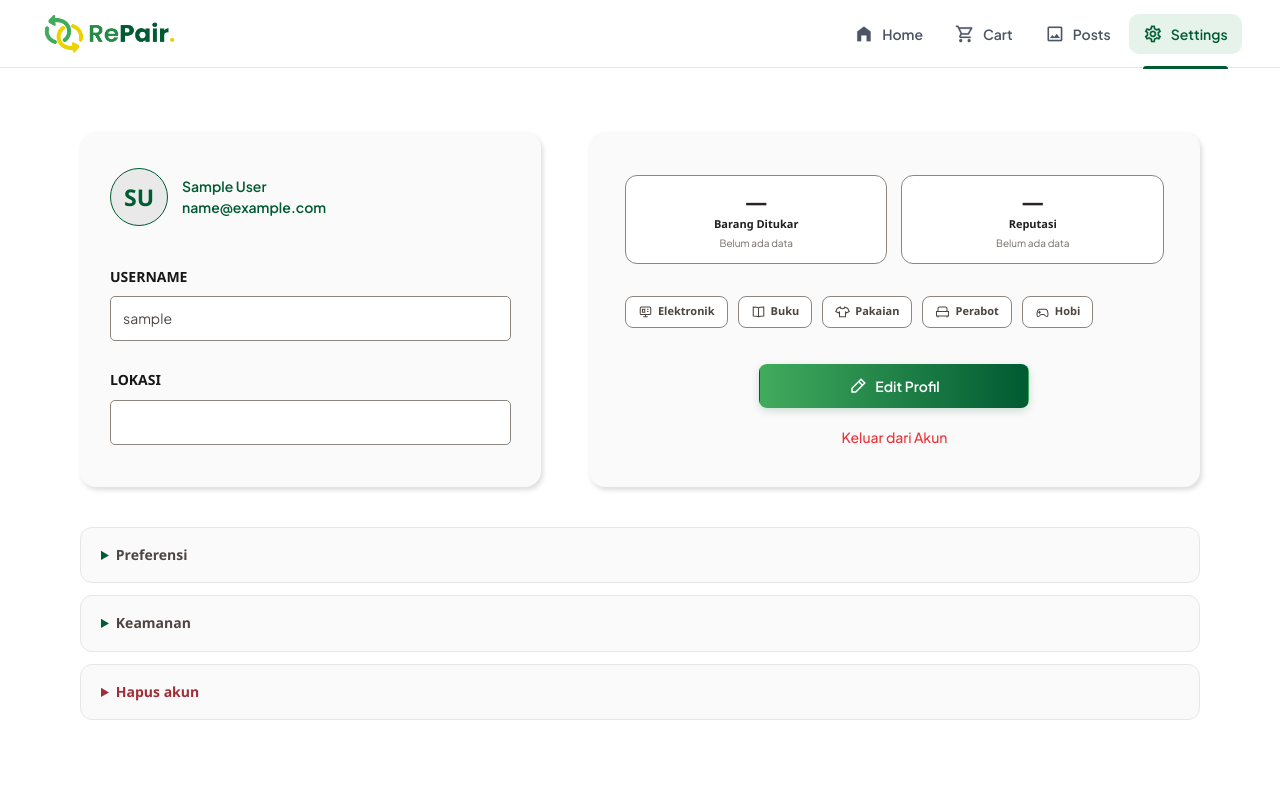
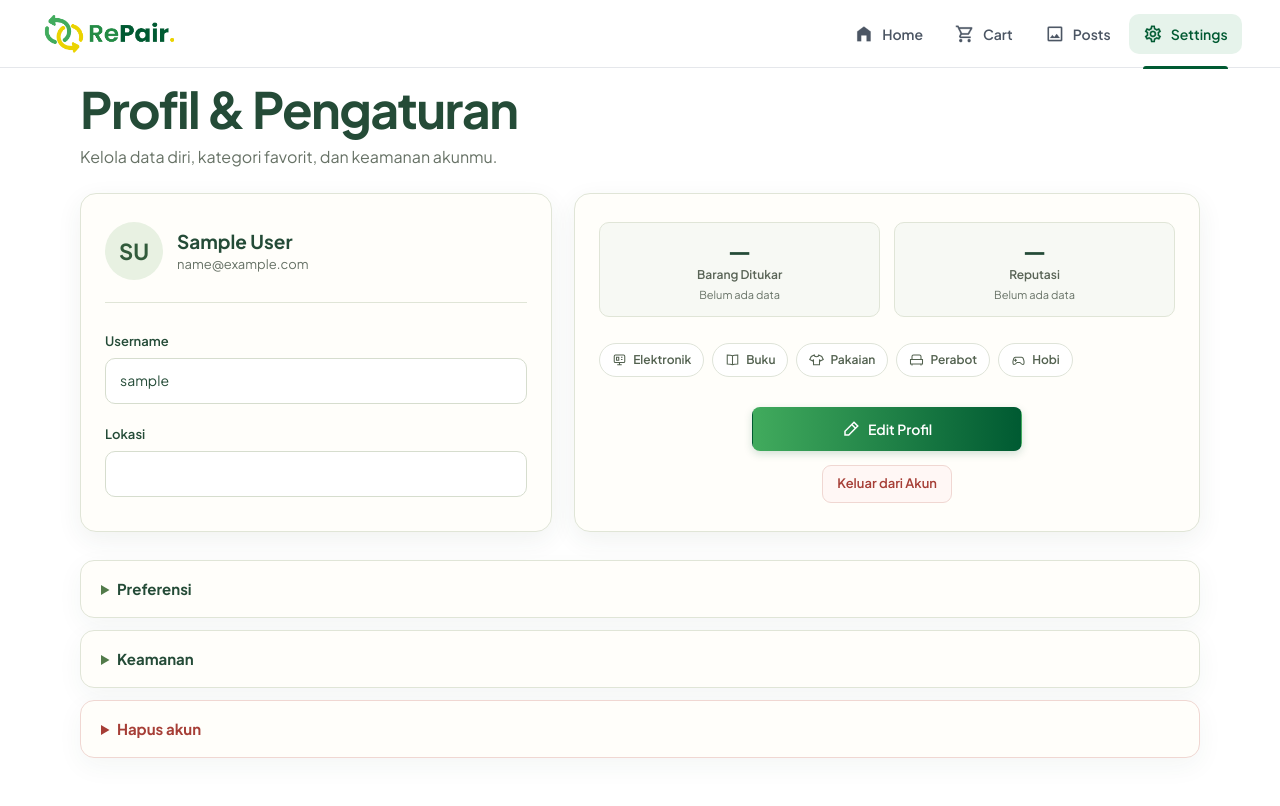
Before and after one commit to Kel-2-PBP-C/RePair, a Django app: page /accounts/profile/ in a window 1280 px wide. Before the commit the page ends 720 px from the top, so only its background shows below. Run offline with Django 5.2, Linux system fonts and the light colour scheme; the visitor is signed in with stand-in values (Sample User, id 1); data comes from the database, SQL or seed files in the repository.

Commit message:
Style: align profile settings page with keranjang look

```diff
--- a/accounts/static/accounts/css/settings.css
+++ b/accounts/static/accounts/css/settings.css
@@ -1,121 +1,126 @@
-.settings-page { background: #FFFFFF; color: #4C4541; }
+/* Shares the keranjang look: site tokens, soft green surfaces, rounded cards and pill chips. */
+.settings-page { background: var(--page-surface); color: var(--ink); }
 .settings-page .site-footer { display: none; }
-.settings-main { width: min(1120px, calc(100% - 64px)); padding-block: 64px 48px; min-height: calc(100svh - 88px); }
+.settings-main { width: min(1120px, calc(100% - 64px)); padding-block: 12px 48px; min-height: calc(100svh - 88px); }
 .settings-mobile-brand { display: none; }
 .settings-sr-only { position: absolute; width: 1px; height: 1px; margin: -1px; padding: 0; overflow: hidden; clip: rect(0, 0, 0, 0); white-space: nowrap; border: 0; }
-.settings-summary { display: grid; grid-template-columns: minmax(0, .86fr) minmax(0, 1.14fr); gap: 48px; align-items: stretch; scroll-margin-top: 110px; }
-.settings-card { min-width: 0; border-radius: 16px; background: #FAFAFA; box-shadow: 2px 3px 5px #00000024; }
-.settings-profile-card { padding: 36px 30px 42px; }
-.settings-identity { display: flex; align-items: center; gap: 14px; min-width: 0; margin-bottom: 40px; color: #005A32; }
-.settings-avatar { display: grid; place-items: center; flex: 0 0 58px; width: 58px; height: 58px; border: 1px solid #005A32; border-radius: 50%; background: #E9E9E9; font-family: 'Poppins', 'Segoe UI', Arial, sans-serif; font-size: 23px; font-weight: 600; }
-.settings-identity-copy { display: grid; min-width: 0; line-height: 1.5; font-size: 14px; font-weight: 600; overflow-wrap: anywhere; }
-.settings-identity-copy strong { font-weight: 600; }
-.settings-profile-fields, .settings-extra-fields { display: grid; gap: 28px; }
-.settings-field { display: grid; min-width: 0; gap: 8px; }
-.settings-field > label { color: #161616; font-family: 'Poppins', 'Segoe UI', Arial, sans-serif; font-size: 14px; font-weight: 600; text-transform: uppercase; }
-.settings-field input, .settings-field select, .settings-field textarea { width: 100%; min-width: 0; min-height: 45px; padding: 10px 12px; border: 1px solid #8C8580; border-radius: 5px; background: #FFFFFF; color: #4C4541; font-size: 14px; line-height: 1.4; }
+.settings-header { margin-bottom: 24px; }
+.settings-heading { margin: 0 0 6px; }
+.settings-subtitle { margin: 0; color: var(--muted); }
+.settings-summary { display: grid; grid-template-columns: minmax(0, .86fr) minmax(0, 1.14fr); gap: 22px; align-items: stretch; scroll-margin-top: 110px; }
+.settings-card { min-width: 0; border: 1px solid var(--line); border-radius: 16px; background: var(--surface); box-shadow: 0 8px 26px rgb(36 75 55 / 7%); }
+.settings-profile-card { padding: 28px 24px 32px; }
+.settings-identity { display: flex; align-items: center; gap: 14px; min-width: 0; margin-bottom: 28px; padding-bottom: 22px; border-bottom: 1px solid var(--line); color: var(--ink); }
+.settings-avatar { display: grid; place-items: center; flex: 0 0 58px; width: 58px; height: 58px; border-radius: 50%; background: #e8f1e2; color: #315b3b; font-size: 22px; font-weight: 700; }
+.settings-identity-copy { display: grid; min-width: 0; line-height: 1.45; overflow-wrap: anywhere; }
+.settings-identity-copy strong { font-size: 19px; font-weight: 650; }
+.settings-identity-copy span { color: var(--muted); font-size: 13px; }
+.settings-profile-fields, .settings-extra-fields { display: grid; gap: 20px; }
+.settings-field { display: grid; min-width: 0; gap: 6px; }
+.settings-field > label { color: var(--ink); font-size: 13px; font-weight: 600; }
+.settings-field input, .settings-field select, .settings-field textarea { width: 100%; min-width: 0; min-height: 46px; padding: 10px 14px; border: 1px solid #d6ddce; border-radius: 10px; background: var(--page-surface); color: var(--ink); font-size: 14px; line-height: 1.4; }
 .settings-field input[readonly] { cursor: default; }
-.settings-field input:disabled { background: #ECECEC; color: #69635F; }
-.settings-field input:focus, .settings-field select:focus { outline-color: #41AB5D; border-color: #005A32; }
-.settings-field.field--invalid input { border-color: #A32D37; }
-.settings-preferences-card { display: flex; flex-direction: column; justify-content: center; align-items: center; gap: 32px; padding: 42px 36px 34px; }
+.settings-field input:disabled { background: #f7f9f4; color: #596456; }
+.settings-field input:focus, .settings-field select:focus, .settings-field textarea:focus { outline-color: #8faa64; border-color: #8faa64; }
+.settings-field.field--invalid input { border-color: #a63e36; }
+.settings-preferences-card { display: flex; flex-direction: column; justify-content: center; align-items: center; gap: 26px; padding: 28px 24px; }
 .settings-statistics { display: grid; grid-template-columns: repeat(2, minmax(0, 1fr)); gap: 14px; width: 100%; margin: 0; }
-.settings-stat { display: flex; flex-direction: column; justify-content: center; align-items: center; min-width: 0; min-height: 88px; padding: 12px 8px; border: 1px solid #8C8580; border-radius: 12px; background: #FFFFFF; text-align: center; }
-.settings-stat dt { order: 2; color: #212121; font-family: 'Poppins', 'Segoe UI', Arial, sans-serif; font-size: 11px; font-weight: 600; }
-.settings-stat dd { order: 1; margin: 0; color: #292422; font-family: 'Poppins', 'Segoe UI', Arial, sans-serif; font-size: 22px; font-weight: 600; line-height: 1.25; }
-.settings-stat small { order: 3; margin-top: 2px; color: #736B66; font-size: 10px; }
-.settings-categories { display: flex; flex-wrap: wrap; justify-content: flex-start; align-content: start; gap: 10px; width: 100%; margin: 0; padding: 0; border: 0; }
+.settings-stat { display: flex; flex-direction: column; justify-content: center; align-items: center; min-width: 0; min-height: 88px; padding: 12px 8px; border: 1px solid var(--line); border-radius: 10px; background: #f7f9f4; text-align: center; }
+.settings-stat dt { order: 2; color: #596456; font-size: 12px; font-weight: 600; }
+.settings-stat dd { order: 1; margin: 0; color: var(--ink); font-size: 24px; font-weight: 700; line-height: 1.25; }
+.settings-stat small { order: 3; margin-top: 2px; color: var(--muted); font-size: 11px; }
+.settings-categories { display: flex; flex-wrap: wrap; justify-content: flex-start; align-content: start; gap: 8px; width: 100%; margin: 0; padding: 0; border: 0; }
 .settings-category { position: relative; display: inline-block; max-width: 100%; cursor: pointer; }
 .settings-category input { position: absolute; width: 1px; height: 1px; opacity: 0; }
-.settings-category > span { display: inline-flex; justify-content: center; align-items: center; gap: 5px; min-height: 32px; max-width: 100%; padding: 6px 12px; border: 1px solid #8C8580; border-radius: 8px; background: #FFFFFF; color: #4C4541; font-family: 'Poppins', 'Segoe UI', Arial, sans-serif; font-size: 11px; font-weight: 600; line-height: 1.35; }
-.settings-category input:checked + span { border-color: transparent; background: linear-gradient(90deg, #41AB5D 0%, #005A32 100%); color: #FFFFFF; }
-.settings-category input:focus-visible + span { outline: 3px solid #41AB5D; outline-offset: 3px; }
+.settings-category > span { display: inline-flex; justify-content: center; align-items: center; gap: 6px; min-height: 34px; max-width: 100%; padding: 6px 12px; border: 1px solid #dfe4d9; border-radius: 999px; background: #fff; color: #52614f; font-size: 12px; font-weight: 600; line-height: 1.35; }
+.settings-category:hover > span { background: #f5f7f2; }
+.settings-category input:checked + span { border-color: #cfe0bf; background: #edf3e5; color: #315b3b; }
+.settings-category input:focus-visible + span { outline: 3px solid #8faa64; outline-offset: 2px; }
 .settings-category:has(input:disabled) { cursor: default; }
+.settings-category:has(input:disabled):hover > span { background: #fff; }
+.settings-category:has(input:disabled) input:checked + span { background: #edf3e5; }
 .settings-category-icon { display: block; flex-shrink: 0; width: 15px; height: 15px; }
 .settings-profile-actions { width: 100%; margin-top: 4px; text-align: center; }
-.settings-summary .button, .settings-additional .button { min-height: 44px; border-radius: 8px; font-family: 'Poppins', 'Segoe UI', Arial, sans-serif; font-size: 14px; font-weight: 600; line-height: 1.3; }
-.settings-summary .button-primary, .settings-additional .button-primary { background: linear-gradient(90deg, #41AB5D 0%, #005A32 100%); color: #FFFFFF; }
+.settings-summary .button, .settings-additional .button { min-height: 44px; border-radius: 8px; font-size: 14px; font-weight: 600; line-height: 1.3; }
+.settings-summary .button-primary, .settings-additional .button-primary { background: var(--button-gradient); color: #fff; }
 .settings-profile-actions .button { width: min(270px, 100%); }
 .settings-edit-button { gap: 8px; }
 .settings-edit-button svg { width: 18px; height: 18px; }
 .settings-edit-actions { display: grid; justify-items: center; gap: 10px; }
-.settings-cancel { color: #4C4541; font-family: 'Poppins', 'Segoe UI', Arial, sans-serif; font-size: 13px; font-weight: 600; text-decoration: none; }
+.settings-cancel { color: var(--ink); font-size: 13px; font-weight: 600; text-decoration: none; }
 .settings-cancel:hover { text-decoration: underline; }
-.settings-logout-slot { width: 100%; margin-top: -18px; text-align: center; }
-.settings-logout { padding: 4px 10px; border: 0; background: transparent; color: #EF3139; font-family: 'Plus Jakarta Sans', 'Segoe UI', Arial, sans-serif; font-size: 14px; font-weight: 500; }
-.settings-logout:hover { text-decoration: underline; }
+.settings-logout-slot { width: 100%; margin-top: -12px; text-align: center; }
+.settings-logout { min-height: 38px; padding: 6px 14px; border: 1px solid #f0d7d2; border-radius: 9px; background: #fff7f5; color: #a63e36; font-size: 13px; font-weight: 600; }
+.settings-logout:hover { background: #ffebe7; }
 .settings-logout-form { display: none; }
 .settings-summary--enhanced:not(.settings-summary--editing) .brand-location-toggle { visibility: hidden; }
-.settings-main .settings-summary--enhanced:not(.settings-summary--editing) .brand-location-control input { padding-left: 12px; }
-.settings-additional { display: grid; gap: 12px; margin-top: 40px; }
-.settings-detail { scroll-margin-top: 110px; border: 1px solid #E9E7E5; border-radius: 12px; background: #FAFAFA; }
-.settings-detail > summary { padding: 16px 20px; color: #4C4541; font-family: 'Poppins', 'Segoe UI', Arial, sans-serif; font-size: 14px; font-weight: 600; cursor: pointer; }
-.settings-detail > summary::marker { color: #005A32; }
-.settings-detail-content { padding: 0 24px 24px; }
-.settings-detail-content h2 { margin: 12px 0 8px; color: #4C4541; font-size: 20px; }
+.settings-main .settings-summary--enhanced:not(.settings-summary--editing) .brand-location-control input { padding-left: 14px; }
+.settings-additional { display: grid; gap: 12px; margin-top: 28px; }
+.settings-detail { scroll-margin-top: 110px; border: 1px solid var(--line); border-radius: 14px; background: var(--surface); box-shadow: 0 8px 26px rgb(36 75 55 / 5%); }
+.settings-detail > summary { padding: 16px 20px; color: var(--ink); font-size: 15px; font-weight: 650; cursor: pointer; }
+.settings-detail > summary::marker { color: #527b4a; }
+.settings-detail[open] > summary { border-bottom: 1px solid var(--line); }
+.settings-detail-content { padding: 16px 24px 24px; }
+.settings-detail-content h2 { margin: 4px 0 6px; color: var(--ink); font-size: 20px; }
 .settings-detail-content .account-form { max-width: 700px; }
-.settings-detail-content .field input, .settings-detail-content .field select { border-color: #B8B0AC; border-radius: 6px; color: #4C4541; }
-.settings-detail-content .checkbox-field { color: #4C4541; }
-.settings-detail-content .checkbox-field input { width: 18px; min-height: 18px; accent-color: #005A32; }
-.settings-detail-danger > summary { color: #A32D37; }
-.settings-detail-danger > summary::marker { color: #A32D37; }
+.settings-detail-content .field input, .settings-detail-content .field select { border-color: #d6ddce; border-radius: 10px; color: var(--ink); }
+.settings-detail-content .field input:focus, .settings-detail-content .field select:focus { outline-color: #8faa64; border-color: #8faa64; }
+.settings-detail-content .checkbox-field { color: var(--ink); }
+.settings-detail-content .checkbox-field input { width: 18px; min-height: 18px; accent-color: #527b4a; }
+.settings-detail-danger { border-color: #f0d7d2; }
+.settings-detail-danger > summary, .settings-detail-danger > summary::marker { color: #a63e36; }
+.settings-detail-danger[open] > summary { border-bottom-color: #f0d7d2; }
+.settings-detail-danger .button-danger { border-color: #a92c36; background: #c0392b; color: #fff; }
+.settings-detail-danger .button-danger:hover { background: #a92c36; }
 .settings-main [hidden] { display: none !important; }
 .settings-main .brand-location-picker { position: relative; min-width: 0; }
 .settings-main .brand-location-control { position: relative; }
 .settings-main .brand-location-picker--enhanced .brand-location-control input { padding-left: 42px; }
-.settings-main .brand-location-toggle { position: absolute; z-index: 1; inset: 1px auto 1px 1px; display: flex; align-items: center; justify-content: center; width: 38px; padding: 0; border: 0; border-radius: 4px 0 0 4px; background: transparent; cursor: pointer; }
+.settings-main .brand-location-toggle { position: absolute; z-index: 1; inset: 1px auto 1px 1px; display: flex; align-items: center; justify-content: center; width: 38px; padding: 0; border: 0; border-radius: 9px 0 0 9px; background: transparent; cursor: pointer; }
 .settings-main .brand-location-toggle img { display: block; width: 24px; height: 24px; object-fit: contain; transition: transform .15s ease; }
 .settings-main .brand-location-picker--open .brand-location-toggle img { transform: rotate(180deg); }
-.settings-main .brand-location-popup { position: absolute; z-index: 10; inset: calc(100% + 6px) 0 auto; max-height: min(260px, 40svh); overflow-y: auto; overscroll-behavior: contain; border: 1px solid #C6C6C6; border-radius: 6px; background: #FFFFFF; box-shadow: 0 4px 14px #133C2226; }
+.settings-main .brand-location-popup { position: absolute; z-index: 10; inset: calc(100% + 6px) 0 auto; max-height: min(260px, 40svh); overflow-y: auto; overscroll-behavior: contain; border: 1px solid var(--line); border-radius: 10px; background: #fff; box-shadow: 0 12px 32px rgb(36 75 55 / 12%); }
 .settings-main .brand-location-options { margin: 0; padding: 4px; list-style: none; }
-.settings-main .brand-location-option { padding: 10px 12px; border-radius: 4px; color: #4C4541; font-family: 'Plus Jakarta Sans', 'Segoe UI', Arial, sans-serif; font-size: 13px; line-height: 1.5; overflow-wrap: anywhere; cursor: pointer; }
-.settings-main .brand-location-option[aria-selected='true'] { background: #E5F4E9; color: #005A32; }
-.settings-main .brand-location-status { margin: 0; padding: 10px 14px; color: #615B57; font-size: 12px; line-height: 1.6; overflow-wrap: anywhere; }
+.settings-main .brand-location-option { padding: 10px 12px; border-radius: 8px; color: var(--ink); font-size: 13px; line-height: 1.5; overflow-wrap: anywhere; cursor: pointer; }
+.settings-main .brand-location-option[aria-selected='true'] { background: #edf3e5; color: #315b3b; }
+.settings-main .brand-location-status { margin: 0; padding: 10px 14px; color: var(--muted); font-size: 12px; line-height: 1.6; overflow-wrap: anywhere; }
 @media (max-width: 960px) and (min-width: 768px) {
-    .settings-main { width: calc(100% - 48px); padding-top: 40px; }
-    .settings-summary { gap: 28px; grid-template-columns: minmax(0, 1fr) minmax(0, 1.15fr); }
-    .settings-profile-card { padding: 30px 24px; }
-    .settings-preferences-card { padding-inline: 24px; }
+    .settings-main { width: calc(100% - 48px); }
+    .settings-summary { gap: 18px; grid-template-columns: minmax(0, 1fr) minmax(0, 1.15fr); }
+    .settings-profile-card { padding: 24px 20px; }
+    .settings-preferences-card { padding-inline: 20px; }
     .settings-identity { gap: 10px; }
-    .settings-identity-copy { font-size: 12px; }
-    .settings-avatar { width: 48px; height: 48px; flex-basis: 48px; font-size: 20px; }
+    .settings-identity-copy strong { font-size: 16px; }
+    .settings-avatar { width: 48px; height: 48px; flex-basis: 48px; font-size: 19px; }
 }
 @media (max-width: 767px) {
-    .settings-page { background: #FAFAFA; }
-    .settings-main { width: 100%; padding: 0 0 calc(108px + env(safe-area-inset-bottom, 0px)); }
-    .settings-main .messages { margin: 12px 16px; }
-    .settings-mobile-brand { display: grid; place-items: center; min-height: 118px; padding: 18px 24px; }
+    .settings-main { width: calc(100% - 32px); padding: 4px 0 calc(108px + env(safe-area-inset-bottom, 0px)); }
+    .settings-mobile-brand { display: grid; place-items: center; padding: 14px 0 6px; }
     .settings-mobile-brand a { display: block; }
-    .settings-mobile-brand img { display: block; width: 175px; height: auto; }
-    .settings-summary { display: grid; grid-template-columns: 1fr; gap: 0; scroll-margin-top: 12px; }
-    .settings-card { display: contents; border-radius: 0; box-shadow: none; }
-    .settings-identity { grid-row: 1; justify-content: center; gap: 12px; min-height: 94px; margin: 0; padding: 16px 24px; background: #11963E url('../../img/Group%2046.png') center 70% / cover no-repeat; color: #FFFFFF; }
-    .settings-avatar { flex-basis: 56px; width: 56px; height: 56px; border-color: #65756B; color: #4C4541; font-size: 22px; }
-    .settings-identity-copy { max-width: 238px; font-size: 14px; font-weight: 500; }
-    .settings-statistics { grid-row: 2; width: min(340px, calc(100% - 88px)); margin: 22px auto 0; gap: 12px; }
-    .settings-stat { min-height: 72px; padding: 9px 6px; }
+    .settings-mobile-brand img { display: block; width: 150px; height: auto; }
+    .settings-header { margin-bottom: 18px; }
+    .settings-heading { font-size: 30px; }
+    .settings-summary { grid-template-columns: 1fr; gap: 14px; scroll-margin-top: 12px; }
+    .settings-card { border-radius: 13px; }
+    .settings-profile-card, .settings-preferences-card { padding: 18px 16px 22px; }
+    .settings-identity { margin-bottom: 20px; padding-bottom: 16px; }
+    .settings-avatar { flex-basis: 50px; width: 50px; height: 50px; font-size: 19px; }
+    .settings-identity-copy strong { font-size: 17px; }
+    .settings-stat { min-height: 76px; }
     .settings-stat dd { font-size: 21px; }
-    .settings-stat dt { font-size: 10px; }
-    .settings-stat small { font-size: 9px; }
-    .settings-profile-fields { grid-row: 3; gap: 24px; width: min(430px, calc(100% - 88px)); margin: 30px auto 0; }
-    .settings-field { gap: 8px; }
-    .settings-field > label { font-size: 14px; }
-    .settings-field input { min-height: 43px; font-size: 14px; }
-    .settings-extra-fields { gap: 24px; }
-    .settings-categories { grid-row: 4; width: min(430px, calc(100% - 88px)); margin: 30px auto 0; gap: 10px; }
-    .settings-category > span { padding: 5px 10px; min-height: 30px; font-size: 10px; }
-    .settings-profile-actions { grid-row: 5; width: min(270px, calc(100% - 96px)); margin: 32px auto 0; }
-    .settings-logout-slot { grid-row: 6; width: 100%; margin: 10px 0 0; }
-    .settings-additional { width: min(520px, calc(100% - 40px)); margin: 34px auto 0; gap: 10px; }
-    .settings-detail { scroll-margin-top: 12px; }
-    .settings-detail > summary { padding: 15px 16px; font-size: 13px; }
-    .settings-detail-content { padding: 0 16px 20px; }
+    .settings-profile-fields, .settings-extra-fields { gap: 18px; }
+    .settings-category > span { min-height: 32px; padding: 5px 10px; font-size: 11px; }
+    .settings-logout-slot { margin-top: -8px; }
+    .settings-additional { margin-top: 18px; gap: 10px; }
+    .settings-detail { scroll-margin-top: 12px; border-radius: 13px; }
+    .settings-detail > summary { padding: 14px 16px; font-size: 14px; }
+    .settings-detail-content { padding: 14px 16px 20px; }
     .settings-detail-content .account-form { gap: 16px; }
-    .settings-detail-content .button { font-size: 12px; }
 }
 @media (max-width: 360px) {
-    .settings-profile-fields, .settings-categories { width: calc(100% - 56px); }
-    .settings-statistics { width: calc(100% - 56px); }
-    .settings-identity { padding-inline: 20px; }
-    .settings-identity-copy { max-width: 210px; font-size: 12px; }
+    .settings-main { width: calc(100% - 24px); }
+    .settings-identity-copy strong { font-size: 15px; }
 }
+@media (prefers-reduced-motion: reduce) {
+    .settings-main .brand-location-toggle img { transition: none; }
+}
--- a/accounts/templates/accounts/profile_settings.html
+++ b/accounts/templates/accounts/profile_settings.html
@@ -11,7 +11,10 @@
 <header class="settings-mobile-brand">
     <a href="{{ navigation.home_url }}" aria-label="RePair, beranda"><img src="{% static 'img/Group 40.png' %}" width="991" height="345" alt="RePair"></a>
 </header>
-<h1 class="settings-sr-only">Profil &amp; Pengaturan</h1>
+<div class="settings-header">
+    <h1 class="settings-heading">Profil &amp; Pengaturan</h1>
+    <p class="settings-subtitle">Kelola data diri, kategori favorit, dan keamanan akunmu.</p>
+</div>
 <form id="profile" class="settings-summary" method="post" action="{% url 'accounts:profile' %}#profile" data-profile-editor data-profile-invalid="{% if profile_form.errors %}true{% else %}false{% endif %}">
     {% csrf_token %}<input type="hidden" name="action" value="profile"><input type="hidden" name="preferred_categories_present" value="1">
     <div class="settings-profile-card settings-card">
```
